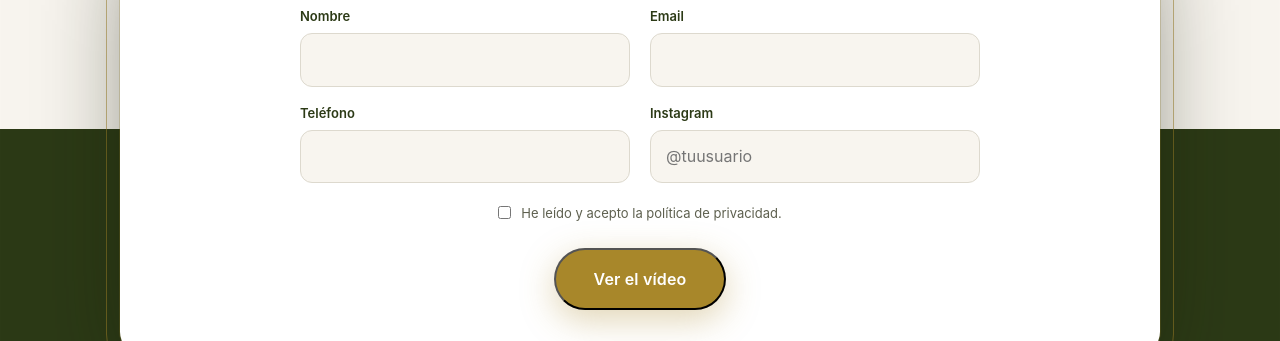
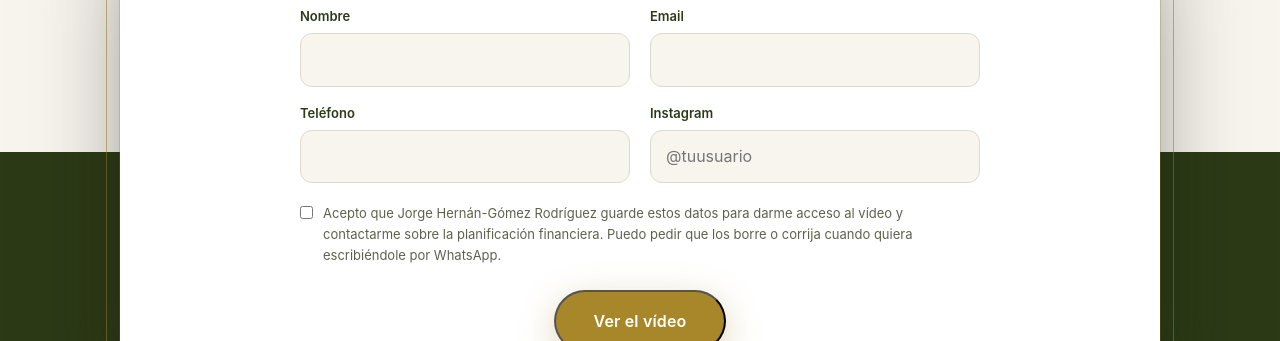
Before and after one commit to jorgehernangro-maker/curly-goggles, a plain HTML site: page index.html in a window 1280 px wide. Shown: the part 611-952 px from the top of the page. Drawn offline with Linux system fonts and the light colour scheme.

Commit message:
Landing: aviso breve de tratamiento de datos en el formulario previo al vídeo
Co-Authored-By: Claude Opus 5.5 <noreply@anthropic.com>

```diff
--- a/index.html
+++ b/index.html
@@ -372,8 +372,8 @@
               <label>Teléfono<input type="tel" name="telefono" autocomplete="tel" inputmode="tel" required></label>
               <label>Instagram<input type="text" name="instagram" placeholder="@tuusuario" autocapitalize="off" required></label>
             </div>
-            <!-- PENDIENTE DE LEGAL: texto de primera capa y enlace a la política de privacidad. No publicar sin él. -->
-            <label class="gate__ok"><input type="checkbox" name="acepto" required><span>He leído y acepto la política de privacidad.</span></label>
+            <!-- Aviso provisional (23 nov. 2026, publicado por decisión de Jorge). PENDIENTE DE LEGAL: primera capa completa y política de privacidad. -->
+            <label class="gate__ok"><input type="checkbox" name="acepto" required><span>Acepto que Jorge Hernán-Gómez Rodríguez guarde estos datos para darme acceso al vídeo y contactarme sobre la planificación financiera. Puedo pedir que los borre o corrija cuando quiera <a href="https://wa.me/34699756225" target="_blank" rel="noopener">escribiéndole por WhatsApp</a>.</span></label>
             <p class="gate__err" id="gate-err" hidden>Revisa los campos: faltan datos o alguno no es válido.</p>
             <button class="btn btn--gold" type="submit">Ver el vídeo</button>
           </form>
```
